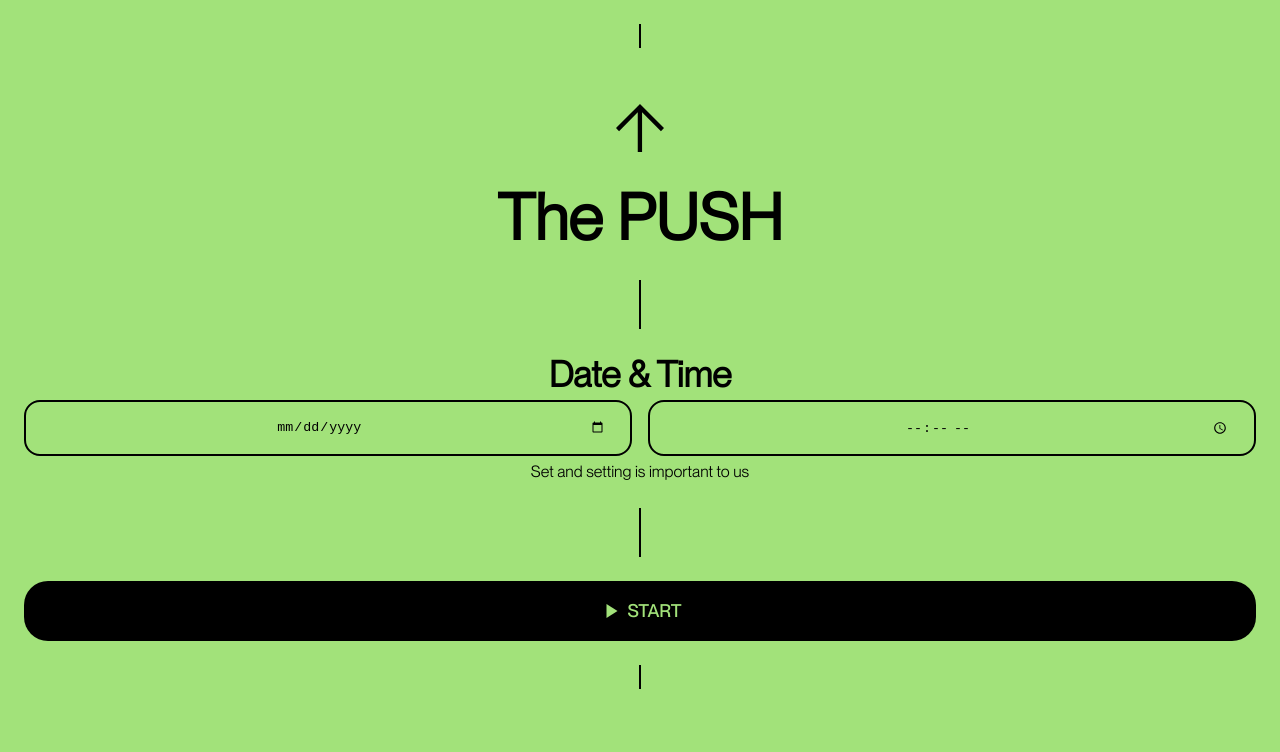
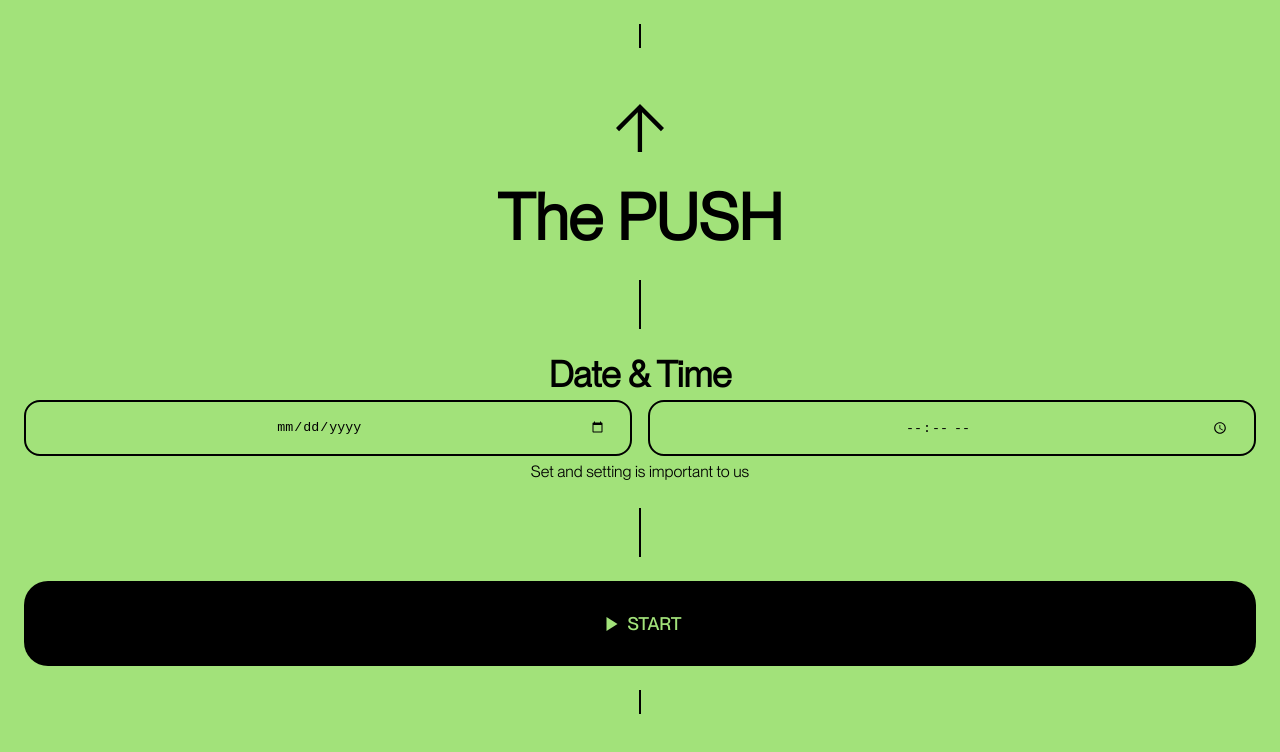
Before and after one commit to Majus1/the-dip, a plain HTML site: page date-and-time.html in a window 1280 px wide. Drawn offline with Linux system fonts and the light colour scheme.

Commit message:
Fix height of page and flex grow for button

```diff
--- a/css-&-scss/style.scss
+++ b/css-&-scss/style.scss
@@ -382,6 +382,7 @@ body {
     flex-direction: column;
     align-items: center;
     gap: 24px;
+    height: 722px;
     padding: 0 24px;
     .start-button {
         display: flex;
@@ -395,6 +396,7 @@ body {
 .start-button-wrapper {
     display: flex;
     width: 100%;
+    flex-grow: 1;
 }
 
 .date-and-time-tittle-wrapper {
@@ -435,7 +437,7 @@ body {
     flex-direction: column;
     align-items: center;
     gap: 24px;
-    // height: 100vh;
+    height: 100vh;
     padding: 0 24px;
     .button-wrapper {
         width: 100%;
```
Also changed, not shown: css-&-scss/style.css, notes.txt, 1 other file.
